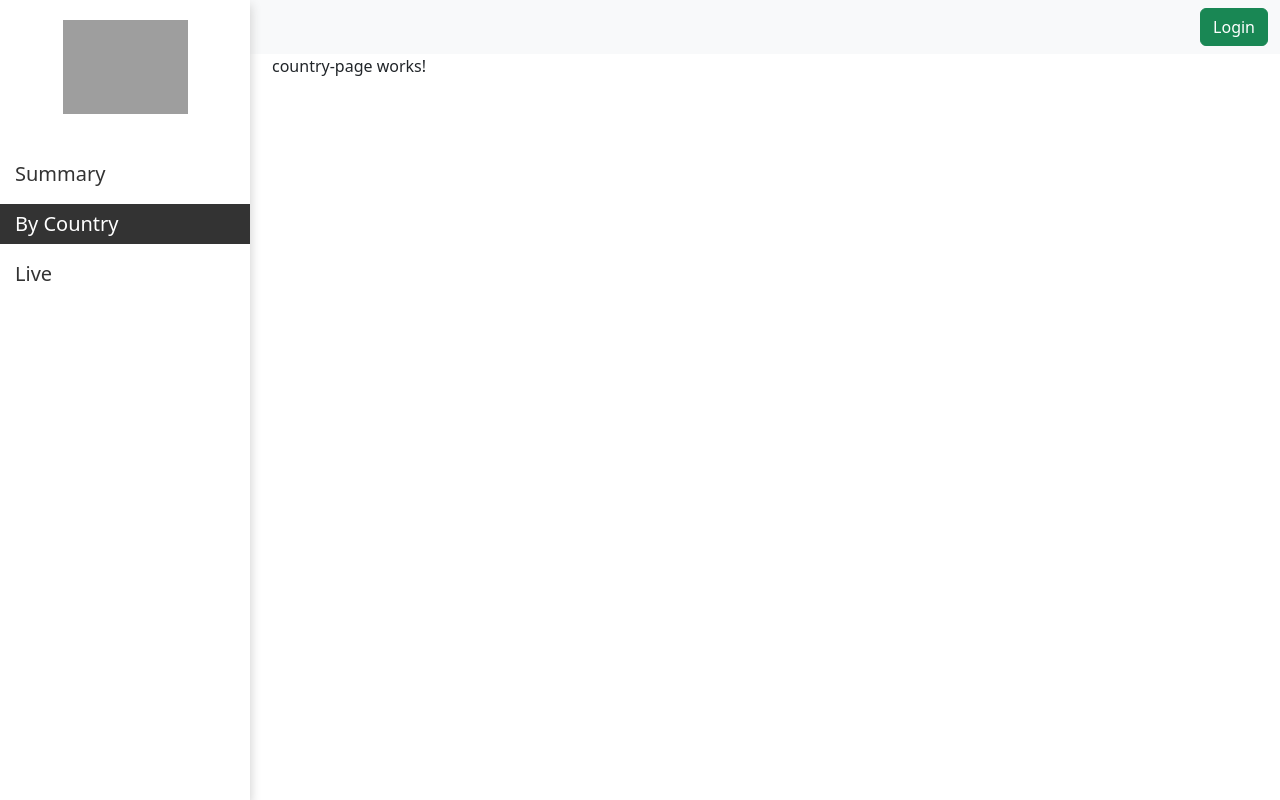
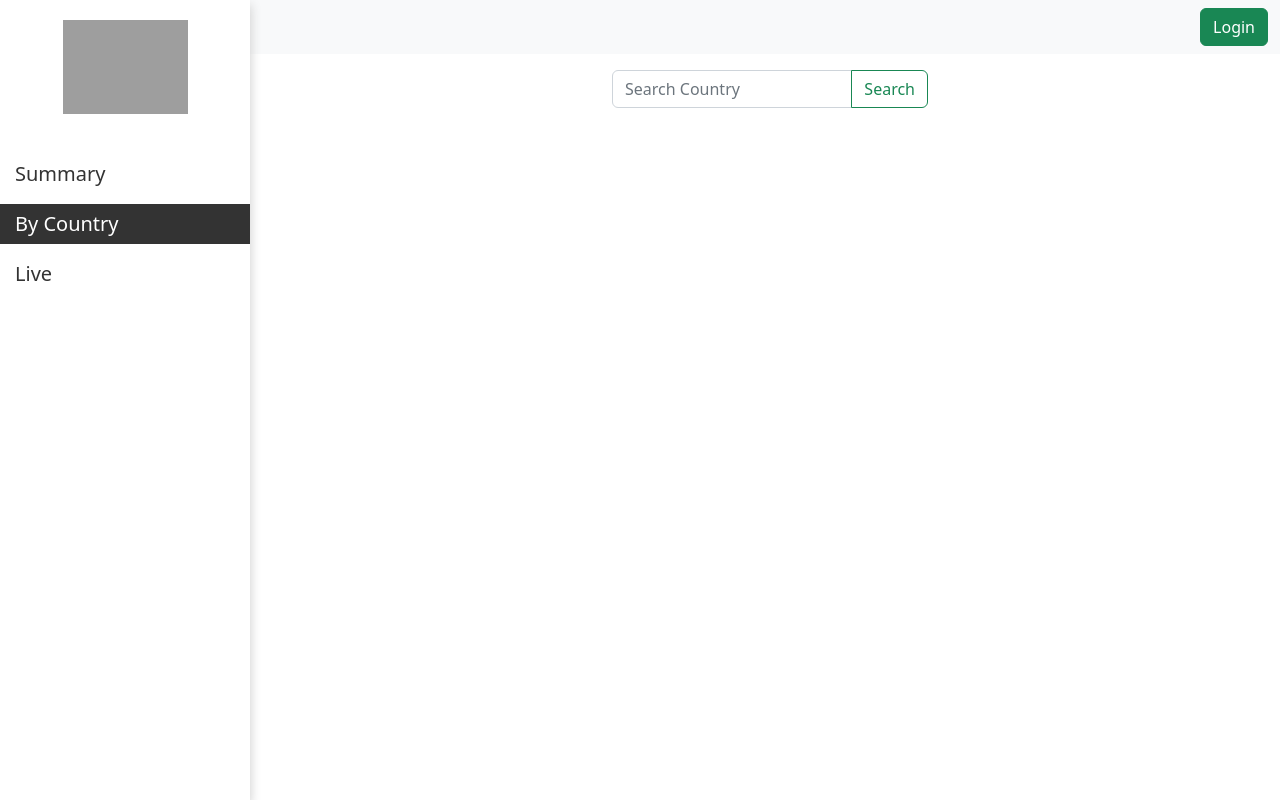
Before and after one commit to ESIEA-Dive/Covid-Angular, an Angular app in the folder covid-tracker/: page /country in a window 1280 px wide. Built offline with nearby package versions, Linux system fonts and the light colour scheme; grey boxes are pictures that could not be loaded.

Commit message:
Search Form

```diff
--- a/covid-tracker/src/app/country/components/country-page/country-page.component.html
+++ b/covid-tracker/src/app/country/components/country-page/country-page.component.html
@@ -1 +1 @@
-<p>country-page works!</p>
+<app-search></app-search>
--- a/covid-tracker/src/app/country/country.module.ts
+++ b/covid-tracker/src/app/country/country.module.ts
@@ -3,6 +3,7 @@ import { CommonModule } from '@angular/common';
 
 import { CountryRoutingModule } from './country-routing.module';
 import { CountryPageComponent } from './components/country-page/country-page.component';
+import { SharedModule } from '../shared/shared.module';
 
 
 @NgModule({
@@ -11,7 +12,8 @@ import { CountryPageComponent } from './components/country-page/country-page.com
   ],
   imports: [
     CommonModule,
-    CountryRoutingModule
+    CountryRoutingModule,
+    SharedModule
   ]
 })
 export class CountryModule { }
--- /dev/null
+++ b/covid-tracker/src/app/shared/components/search/search.component.html
@@ -0,0 +1,21 @@
+<div class="row">
+    <div class="col-md-4">
+
+    </div>
+
+    <div class="col-md-4">
+        <div class="input-group mt-3">
+            <input
+            type="text"
+            class="form-control"
+            placeholder="Search Country"
+            />
+
+            <button
+            class="btn btn-outline-success"
+            type="button"
+            >
+            Search</button>
+        </div>
+    </div>
+</div>
```
Also changed, not shown: covid-tracker/src/app/shared/components/search/search.component.ts (added, +10 -0 lines), covid-tracker/src/app/shared/shared.module.ts (+5 -2 lines), covid-tracker/src/app/shared/components/search/search.component.css (added), 1 other file (tests, documents, lock files or other folders).
